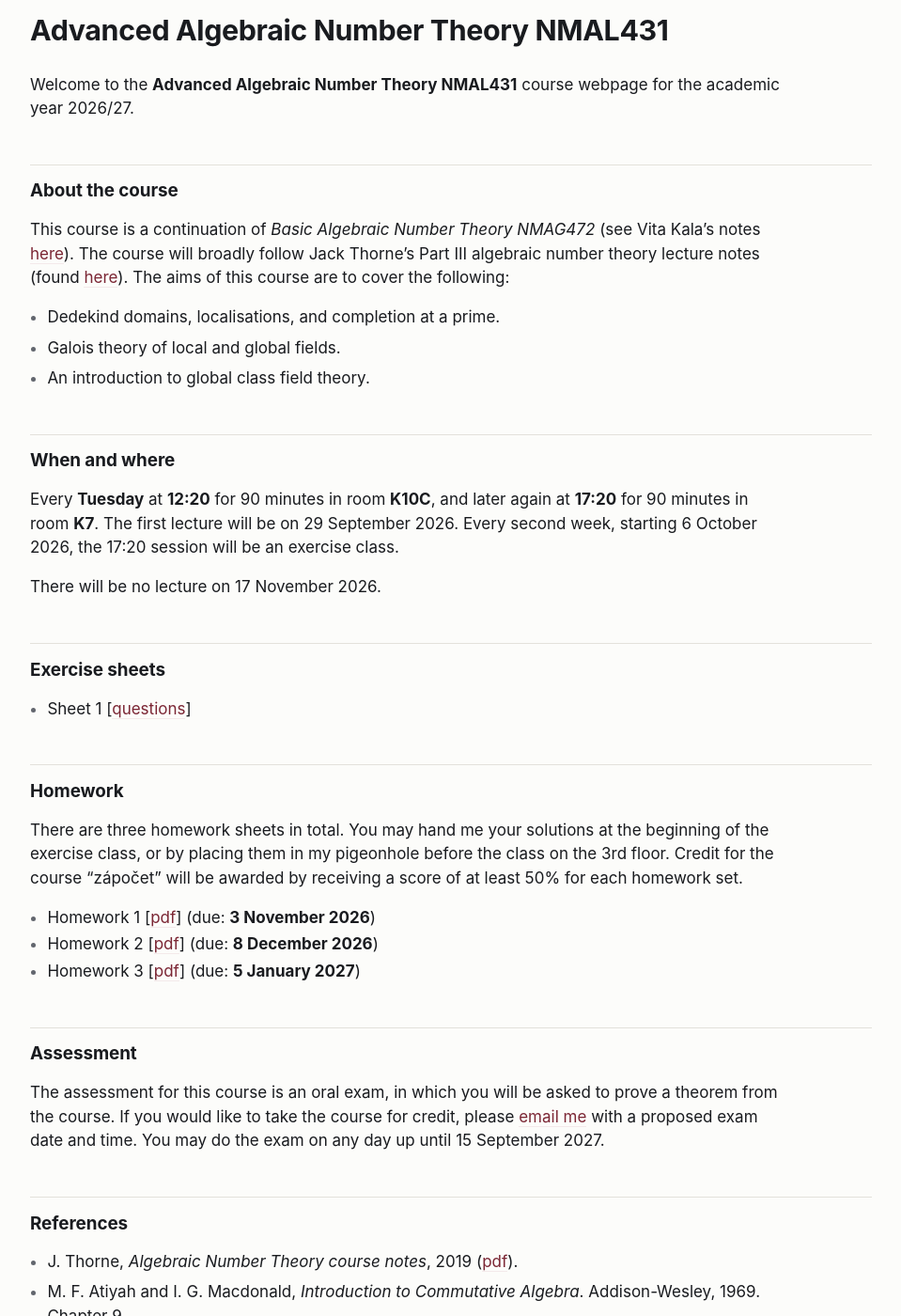
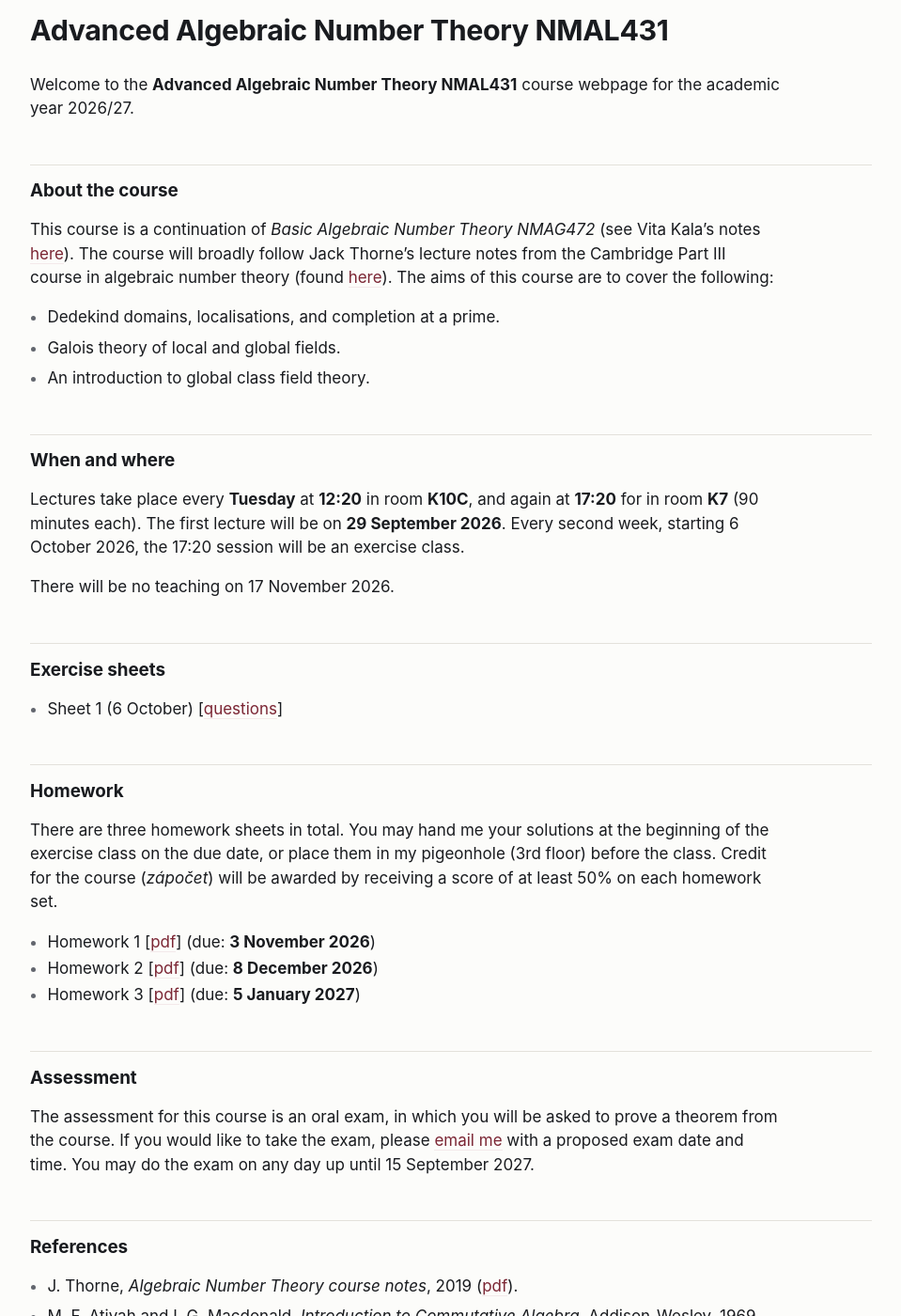
Before and after one commit to rvisser7/rvisser7.github.io, a Jekyll site: the page built from nmal431/index.md, in a window 1280 px wide and 1400 px high, scrolled down 210 px. Shown: the whole window at 94% size, without its empty margins (160-1119 px from the left). Built offline with Jekyll 4.4.1, drawn with Linux system fonts in a browser that asks for light colours.

Commit message:
Update NMAL431 course webpage content and references

```diff
--- a/nmal431/index.md
+++ b/nmal431/index.md
@@ -9,8 +9,8 @@ Welcome to the **Advanced Algebraic Number Theory NMAL431** course webpage for t
 
 ## About the course
 
-This course is a continuation of *Basic Algebraic Number Theory NMAG472* (see Vita Kala's notes [here]({{ site.nmal431_base }}/bant.pdf)).
-The course will broadly follow Jack Thorne's Part III algebraic number theory lecture notes (found [here]({{ site.nmal431_base }}/jackthorne_notes.pdf)).
+This course is a continuation of *Basic Algebraic Number Theory NMAG472* (see Vita Kala's notes [here]({{ site.nmal431_base }}/bant_notes.pdf)).
+The course will broadly follow Jack Thorne's lecture notes from the Cambridge Part III course in algebraic number theory (found [here]({{ site.nmal431_base }}/partiii_ant_notes.pdf)).
 The aims of this course are to cover the following:
 
 - Dedekind domains, localisations, and completion at a prime.
@@ -19,15 +19,15 @@ The aims of this course are to cover the following:
 
 ## When and where
 
-Every **Tuesday** at **12:20** for 90 minutes in room **K10C**, and later again at **17:20** for 90 minutes in room **K7**.
-The first lecture will be on 29 September 2026. Every second week, starting 6 October 2026, the 17:20 session will be an exercise class.
+Lectures take place every **Tuesday** at **12:20** in room **K10C**, and again at **17:20** for in room **K7** (90 minutes each).
+The first lecture will be on **29 September 2026**. Every second week, starting 6 October 2026, the 17:20 session will be an exercise class.
 
-There will be no lecture on 17 November 2026.
+There will be no teaching on 17 November 2026.
 
 ## Exercise sheets
 
 {: .dense}
-- Sheet 1 [[questions]({{ site.nmal431_base }}/ex1.pdf)] {% comment %} [[solutions]({{ site.nmal431_base }}/sol1.pdf)]
+- Sheet 1 (6 October) [[questions]({{ site.nmal431_base }}/ex1.pdf)] {% comment %} [[solutions]({{ site.nmal431_base }}/sol1.pdf)]
 - Sheet 2 [[questions]({{ site.nmal431_base }}/ex2.pdf)] [[solutions]({{ site.nmal431_base }}/sol2.pdf)]
 - Sheet 3 [[questions]({{ site.nmal431_base }}/ex3.pdf)] [[solutions]({{ site.nmal431_base }}/sol3.pdf)]
 - Sheet 4 [[questions]({{ site.nmal431_base }}/ex4.pdf)] [[solutions]({{ site.nmal431_base }}/sol4.pdf)]
@@ -37,7 +37,7 @@ There will be no lecture on 17 November 2026.
 
 ## Homework
 
-There are three homework sheets in total.  You may hand me your solutions at the beginning of the exercise class, or by placing them in my pigeonhole before the class on the 3rd floor.   Credit for the course "zápočet" will be awarded by receiving a score of at least 50% for each homework set.
+There are three homework sheets in total.  You may hand me your solutions at the beginning of the exercise class on the due date, or place them in my pigeonhole (3rd floor) before the class.   Credit for the course (*zápočet*) will be awarded by receiving a score of at least 50% on each homework set.
 
 {: .dense}
 - Homework 1 [[pdf]({{ site.nmal431_base }}/hw1.pdf)] (due: **3 November 2026**)
@@ -46,11 +46,11 @@ There are three homework sheets in total.  You may hand me your solutions at the
 
 ## Assessment
 
-The assessment for this course is an oral exam, in which you will be asked to prove a theorem from the course. If you would like to take the course for credit, please [email me](mailto:robin.visser@matfyz.cuni.cz) with a proposed exam date and time. You may do the exam on any day up until 15 September 2027.
+The assessment for this course is an oral exam, in which you will be asked to prove a theorem from the course. If you would like to take the exam, please [email me](mailto:robin.visser@matfyz.cuni.cz) with a proposed exam date and time. You may do the exam on any day up until 15 September 2027.
 
 ## References
 
-- J. Thorne, *Algebraic Number Theory course notes*, 2019 ([pdf]({{ site.nmal431_base }}/jackthorne_notes.pdf)).
+- J. Thorne, *Algebraic Number Theory course notes*, 2019 ([pdf]({{ site.nmal431_base }}/partiii_ant_notes.pdf)).
 - M. F. Atiyah and I. G. Macdonald, *Introduction to Commutative Algebra*. Addison-Wesley, 1969. Chapter 9.
 - S. Lang, *Algebraic Number Theory*. Grad. Texts in Math. 110, Springer, 1994.
 - J.-P. Serre, *Local Fields*. Grad. Texts in Math. 67, Springer, 1979.
```
